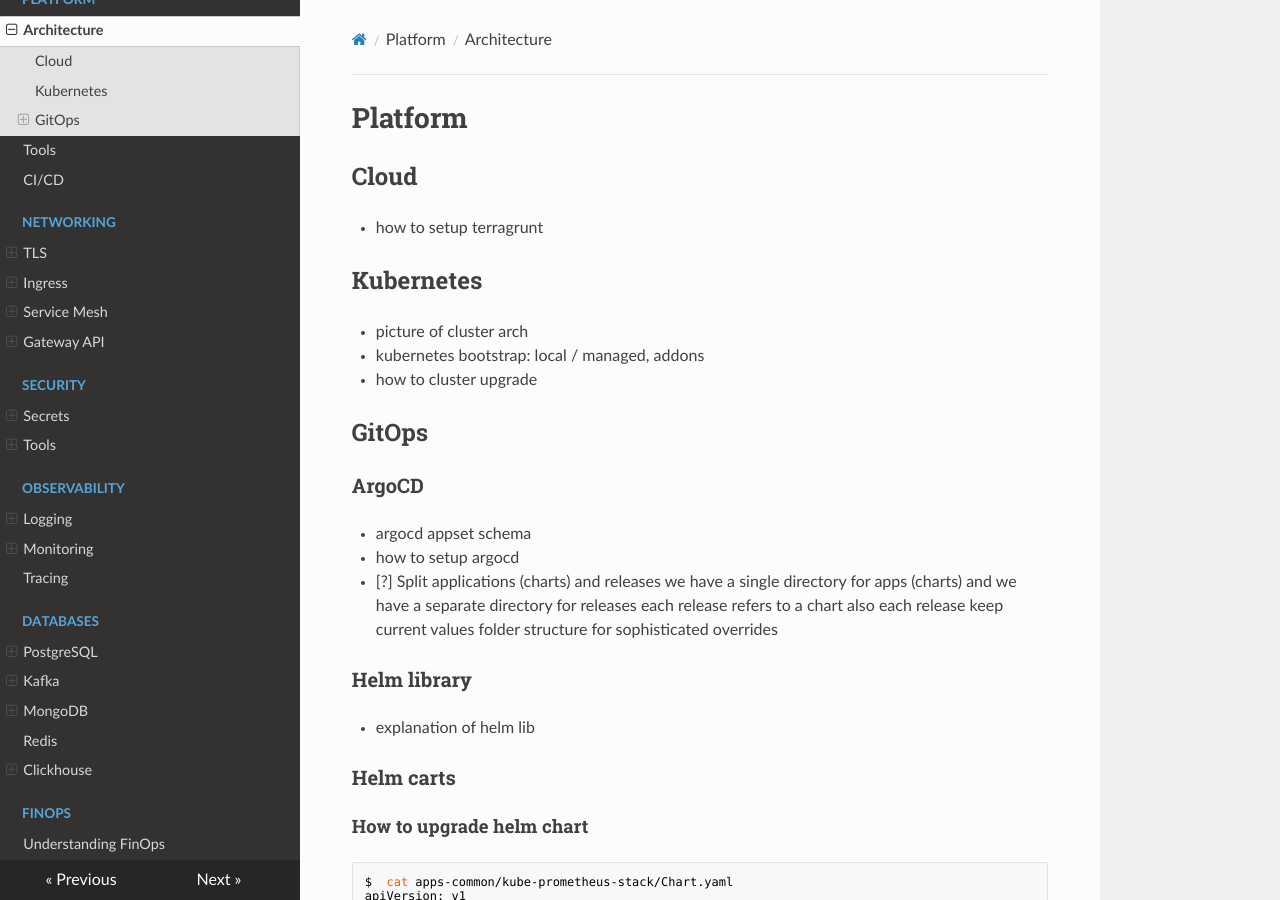
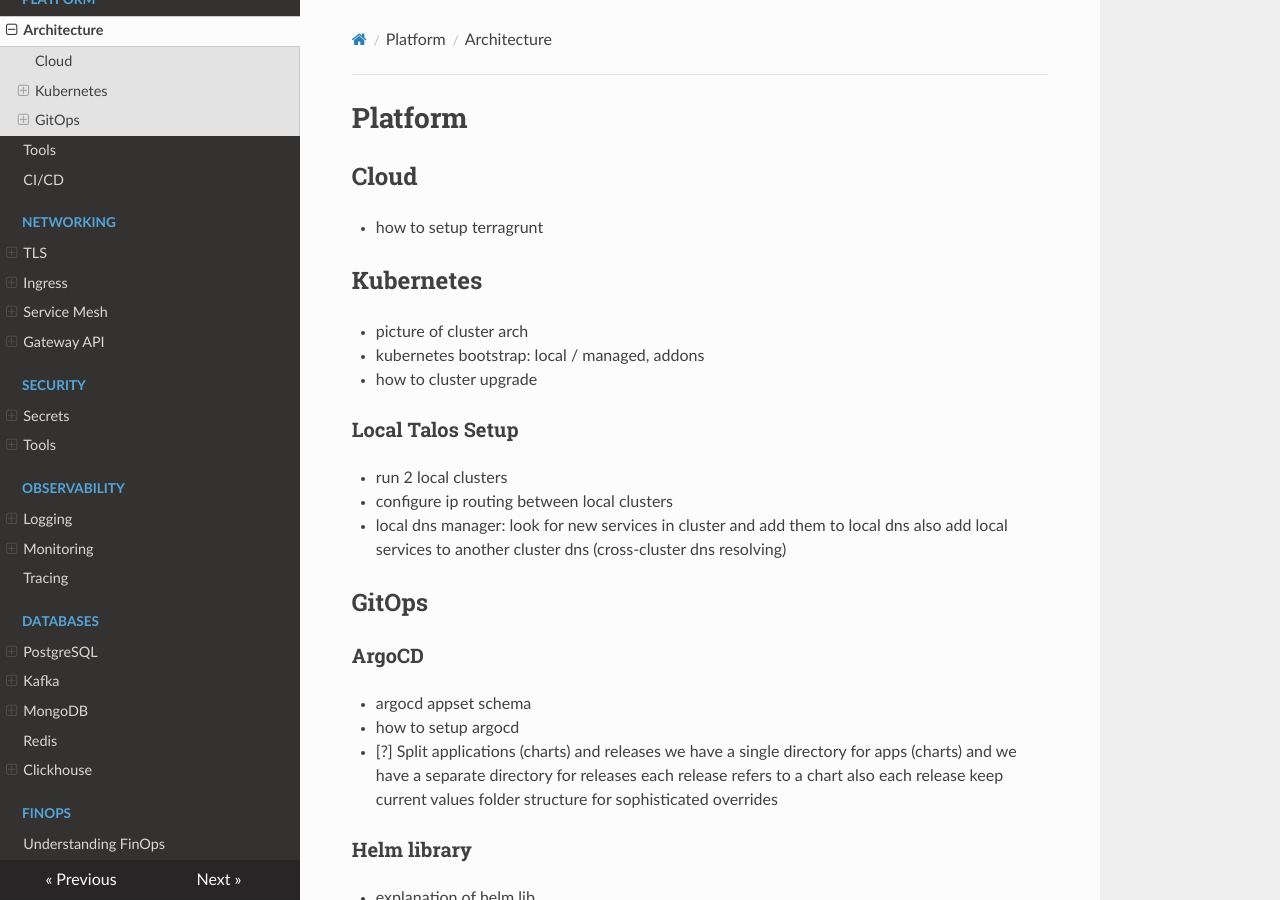
Before and after one commit to andrewozh/infra-apps, an MkDocs documentation site: the page built from docs/platform.md, in a window 1280 px wide and 900 px high. Built offline with MkDocs 1.6.1, drawn with Linux system fonts in a browser that asks for light colours; nearby versions of some CDN libraries.

Commit message:
upd docs with plans

```diff
--- a/docs/platform.md
+++ b/docs/platform.md
@@ -9,6 +9,14 @@
 - picture of cluster arch
 - kubernetes bootstrap: local / managed, addons
 - how to cluster upgrade
+
+### Local Talos Setup
+
+- run 2 local clusters
+- configure ip routing between local clusters
+- local dns manager:
+  look for new services in cluster and add them to local dns
+  also add local services to another cluster dns (cross-cluster dns resolving)
 
 ## GitOps
 
```
Also changed, not shown: README.md (+9 -7 lines).
